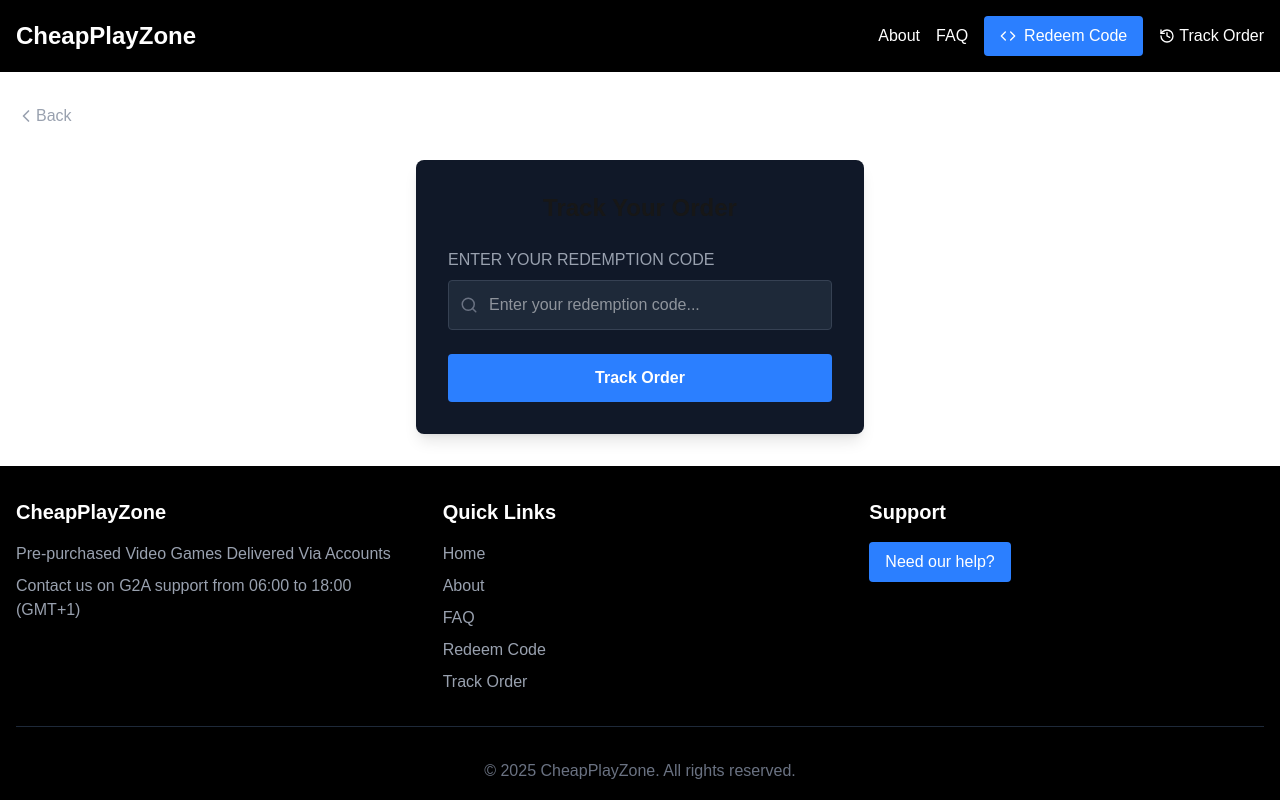
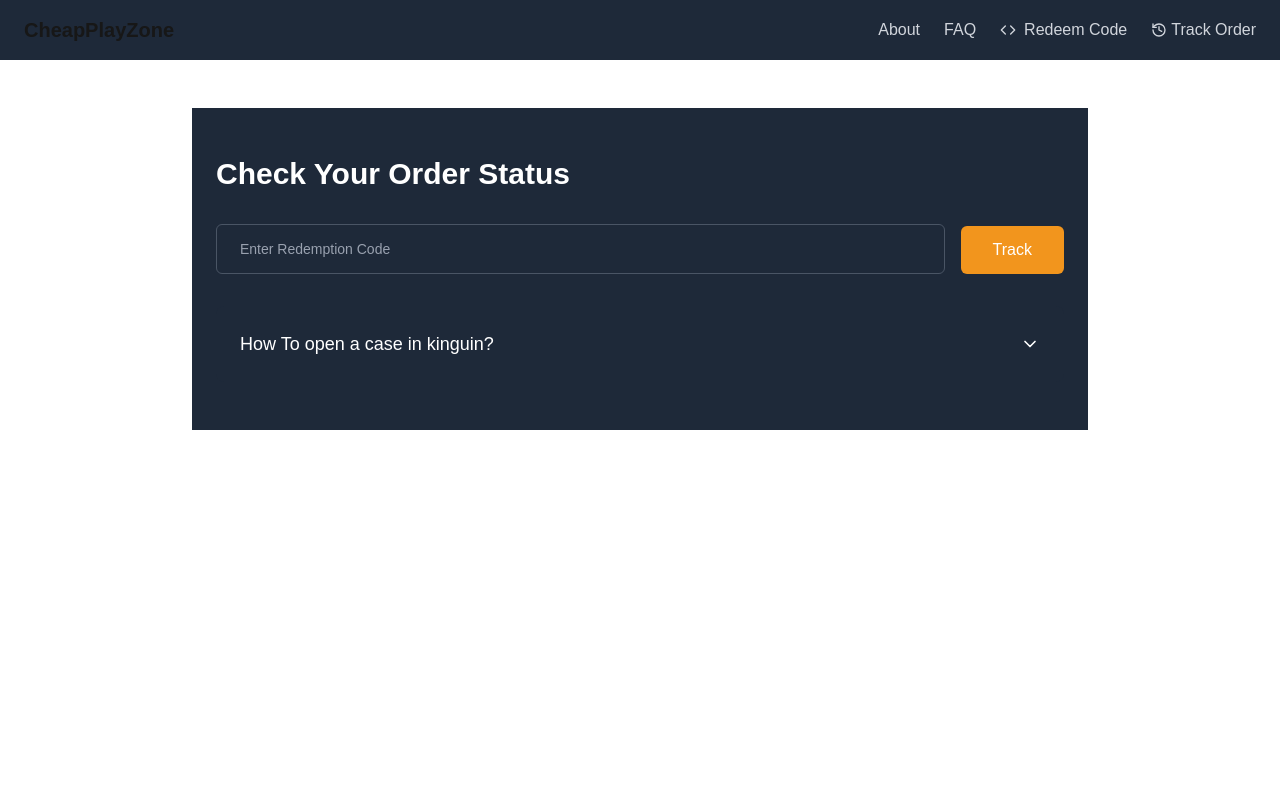
Before and after one commit to auzourth/speed-gaming, a Next.js app: page /track-order in a window 1280 px wide. Shown: the top 800 px of the page. Built offline with nearby package versions, Linux system fonts and the light colour scheme; no server answers.

Commit message:
feat: implement TrackOrder page with order tracking functionality and UI components

```diff
--- a/src/app/(browser)/track-order/page.tsx
+++ b/src/app/(browser)/track-order/page.tsx
@@ -1,17 +1,17 @@
 'use client';
 
 import React, { useState } from 'react';
-import { useRouter } from 'next/navigation';
-import Link from 'next/link';
-import { ChevronLeft, Search } from 'lucide-react';
+import { ChevronDown } from 'lucide-react';
 import { supabase } from '@/lib/supabase';
+import InputField from '@/components/ui/InputField';
+import OrderStepper from '@/components/ui/OrderStepper';
 
 export default function TrackOrder() {
-  const router = useRouter();
-
   const [code, setCode] = useState('');
   const [loading, setLoading] = useState(false);
   const [error, setError] = useState('');
+  const [order, setOrder] = useState<any>(null);
+  const [showFAQ, setShowFAQ] = useState(false);
 
   const handleSubmit = async (e: React.FormEvent) => {
     e.preventDefault();
@@ -28,7 +28,7 @@
       // Check if the code exists in Supabase
       const { data, error: searchError } = await supabase
         .from('cheap-play-zone')
-        .select('code')
+        .select('*')
         .eq('code', code.trim())
         .single();
 
@@ -38,8 +38,8 @@
         return;
       }
 
-      // Redirect to order details page
-      router.push(`/track-order/${code}`);
+      setOrder(data);
+      setLoading(false);
     } catch (err) {
       setError('Failed to find order. Please try again.');
       console.error(err);
@@ -47,58 +47,117 @@
     }
   };
 
+  // Parse the JSON data safely
+  const parseStepData = (jsonString: string) => {
+    try {
+      return JSON.parse(jsonString);
+    } catch (error) {
+      console.error('Error parsing JSON:', error);
+      return { status: 'null', timestamp: Date.now() }; // Default step if parsing fails
+    }
+  };
+
+  // Create steps array for OrderStepper
+  const getStepsData = () => {
+    if (!order) return [];
+
+    return [
+      parseStepData(order.pending),
+      parseStepData(order.processing),
+      parseStepData(order.completed),
+    ];
+  };
+
   return (
-    <div className="container mx-auto px-4 py-8">
-      <Link
-        href="/"
-        className="flex items-center text-gray-400 hover:text-white mb-8 transition-colors"
-      >
-        <ChevronLeft size={20} />
-        <span>Back</span>
-      </Link>
+    <div className="min-h-screen text-white">
+      {/* Main Content */}
+      <main className="bg-gray-800 max-w-4xl mx-auto px-6 py-12 my-12">
+        <h2 className="text-3xl font-bold mb-8">Check Your Order Status</h2>
 
-      <div className="max-w-md mx-auto bg-gray-900 p-8 rounded-lg shadow-lg">
-        <h1 className="text-2xl font-bold mb-6 text-center">
-          Track Your Order
-        </h1>
+        {/* Search Form */}
+        <form onSubmit={handleSubmit} className="flex items-end gap-4 mb-8">
+          <InputField
+            label="Enter Redemption Code"
+            value={code}
+            onChange={setCode}
+            className="flex-1"
+          />
+          <button
+            type="submit"
+            disabled={loading}
+            className={`bg-[#f2951d] hover:bg-orange-400 text-white font-medium px-8 py-3 rounded-md transition-colors ${
+              loading ? 'opacity-50 cursor-not-allowed' : ''
+            }`}
+          >
+            {loading ? 'Tracking...' : 'Track'}
+          </button>
+        </form>
 
+        {/* Error Message */}
         {error && (
-          <div className="bg-red-900/50 border border-red-500 text-white p-3 rounded mb-4">
+          <div className="bg-red-900/50 border border-red-500 text-white p-4 rounded-md mb-8">
             {error}
           </div>
         )}
 
-        <form onSubmit={handleSubmit}>
-          <div className="mb-6">
-            <label className="block text-gray-400 mb-2">
-              ENTER YOUR REDEMPTION CODE
-            </label>
-            <div className="relative">
-              <input
-                type="text"
-                value={code}
-                onChange={(e) => setCode(e.target.value)}
-                placeholder="Enter your redemption code..."
-                className="w-full bg-gray-800 border border-gray-700 rounded p-3 pl-10 text-white"
-              />
-              <Search
-                size={18}
-                className="absolute left-3 top-1/2 transform -translate-y-1/2 text-gray-500"
-              />
+        {/* Order Information */}
+        {order && (
+          <div className="bg-gray-800 rounded-lg p-6 mb-8">
+            <h3 className="text-xl font-semibold mb-6">Order Information</h3>
+
+            <div className="grid grid-cols-1 gap-4 mb-8">
+              <div>
+                <span className="text-gray-400">Game Email: </span>
+                <span className="text-white">{order?.email}</span>
+              </div>
+              <div>
+                <span className="text-gray-400">Game Password: </span>
+                <span className="text-white">{order.code}</span>
+              </div>
+              <div>
+                <span className="text-gray-400">Guide: </span>
+                <span className="text-white">{order.loginInfo}</span>
+              </div>
             </div>
+
+            {/* Order Stepper */}
+            <OrderStepper steps={getStepsData()} />
           </div>
+        )}
 
+        {/* FAQ Section */}
+        <div className="bg-gray-800 rounded-lg p-6">
           <button
-            type="submit"
-            disabled={loading}
-            className={`w-full bg-blue-500 text-white font-bold py-3 px-4 rounded transition-colors ${
-              loading ? 'opacity-50 cursor-not-allowed' : 'hover:bg-blue-600'
-            }`}
+            onClick={() => setShowFAQ(!showFAQ)}
+            className="flex items-center justify-between w-full text-left"
           >
-            {loading ? 'Searching...' : 'Track Order'}
+            <h3 className="text-lg font-medium">
+              How To open a case in kinguin?
+            </h3>
+            <ChevronDown
+              className={`w-5 h-5 transition-transform ${
+                showFAQ ? 'rotate-180' : ''
+              }`}
+            />
           </button>
-        </form>
-      </div>
+
+          {showFAQ && (
+            <div className="mt-4 pt-4 border-t border-gray-700">
+              <p className="text-gray-300">
+                To open a case in Kinguin, please follow these steps:
+              </p>
+              <ol className="list-decimal list-inside mt-2 space-y-1 text-gray-300">
+                <li>Log into your Kinguin account</li>
+                <li>Navigate to your order history</li>
+                <li>Find the relevant order and click "Report Problem"</li>
+                <li>Select the appropriate issue category</li>
+                <li>Provide detailed information about your problem</li>
+                <li>Submit the case and wait for support response</li>
+              </ol>
+            </div>
+          )}
+        </div>
+      </main>
     </div>
   );
 }
--- a/src/components/common/Header.tsx
+++ b/src/components/common/Header.tsx
@@ -22,13 +22,13 @@
   }
 
   return (
-    <header className="bg-black text-white p-4">
-      <div className="container mx-auto flex justify-between items-center">
-        <Link href="/" className="text-2xl font-bold">
-          CheapPlayZone
+    <header className="bg-gray-800 px-6 py-4">
+      <div className="max-w-7xl mx-auto flex items-center justify-between">
+        <Link href="/">
+          <h1 className="text-xl font-bold">CheapPlayZone</h1>
         </Link>
 
-        <nav className="flex items-center space-x-4">
+        <nav className="flex items-center space-x-6">
           {isAdmin ? (
             <>
               <div className="relative">
@@ -53,22 +53,25 @@
             </>
           ) : (
             <>
-              <Link href="/about" className="hover:text-blue-400">
+              <Link
+                href="/about"
+                className="text-gray-300 hover:text-orange-400"
+              >
                 About
               </Link>
-              <Link href="/faq" className="hover:text-blue-400">
+              <Link href="/faq" className="text-gray-300 hover:text-orange-400">
                 FAQ
               </Link>
               <Link
                 href="/redeem"
-                className="flex items-center bg-blue-500 hover:bg-blue-600 text-white px-4 py-2 rounded transition-colors"
+                className="flex items-center text-gray-300 hover:text-orange-400"
               >
                 <Code size={16} className="mr-2" />
                 Redeem Code
               </Link>
               <Link
                 href="/track-order"
-                className="flex items-center hover:text-blue-400"
+                className="flex items-center text-gray-300 hover:text-orange-400"
               >
                 <History size={16} className="mr-1" />
                 Track Order
--- /dev/null
+++ b/src/components/ui/InputField.tsx
@@ -0,0 +1,59 @@
+'use client';
+import React, { useState } from 'react';
+
+interface InputFieldProps {
+  label: string;
+  value: string;
+  onChange: (value: string) => void;
+  placeholder?: string;
+  type?: 'text' | 'email' | 'password';
+  className?: string;
+  required?: boolean;
+}
+
+const InputField: React.FC<InputFieldProps> = ({
+  label,
+  value,
+  onChange,
+  placeholder,
+  type = 'text',
+  className = '',
+  required = false,
+}) => {
+  const [isFocused, setIsFocused] = useState(false);
+  const [isHovered, setIsHovered] = useState(false);
+  const hasValue = value.length > 0;
+  const isActive = isFocused || hasValue || isHovered;
+
+  return (
+    <div className={`relative ${className}`}>
+      <div
+        className="relative"
+        onMouseEnter={() => setIsHovered(true)}
+        onMouseLeave={() => setIsHovered(false)}
+      >
+        <input
+          type={type}
+          value={value}
+          onChange={(e) => onChange(e.target.value)}
+          onFocus={() => setIsFocused(true)}
+          onBlur={() => setIsFocused(false)}
+          className="w-full bg-gray-800 border border-gray-600 rounded-md px-4 pt-3 pb-3 text-white focus:outline-none focus:ring-2 focus:ring-gray-50 focus:border-gray-50 transition-all duration-200"
+          required={required}
+        />
+        <label
+          className={`absolute bg-gray-800 px-2 transition-all duration-200 pointer-events-none ${
+            isActive
+              ? '-top-2 left-4 text-xs text-orange-400 font-medium'
+              : 'top-1/2 left-4 -translate-y-1/2 text-sm text-gray-400'
+          }`}
+        >
+          {label}
+          {required && <span className="text-red-400 ml-1">*</span>}
+        </label>
+      </div>
+    </div>
+  );
+};
+
+export default InputField;
--- /dev/null
+++ b/src/components/ui/OrderStepper.tsx
@@ -0,0 +1,126 @@
+'use client';
+import React from 'react';
+
+interface Step {
+  label: string;
+  status: 'completed' | 'processing' | 'null';
+  timestamp?: string;
+}
+
+interface OrderStepperProps {
+  steps: Step[];
+  className?: string;
+}
+
+const OrderStepper: React.FC<OrderStepperProps> = ({
+  steps,
+  className = '',
+}) => {
+  // Static step labels
+  const stepLabels = ['pending', 'processing', 'Completed'];
+  const stepDescriptions = [
+    'Order is pending.',
+    'Order is processing.',
+    'The order completed.',
+  ];
+
+  console.log('steps:', steps);
+
+  return (
+    <div className={`w-full ${className}`}>
+      {/* Progress Bar */}
+      <div className="relative mb-8">
+        {/* Background line */}
+        <div className="absolute top-4 left-4 right-4 h-0.5 bg-gray-600"></div>
+
+        {/* Progress line */}
+        <div
+          className="absolute top-4 left-2 h-0.5 bg-green-500 transition-all duration-300"
+          style={{
+            width:
+              steps.filter((step) => step.status === 'completed').length ===
+              steps.length
+                ? 'calc(100% - 2rem)'
+                : `${
+                    (steps.filter((step) => step.status === 'completed')
+                      .length /
+                      (steps.length - 1)) *
+                    100
+                  }%`,
+          }}
+        ></div>
+
+        <div className="flex items-center justify-between relative">
+          {steps.map((step, index) => (
+            <div
+              key={index}
+              className="flex flex-col items-center relative z-10"
+            >
+              {/* Step Circle */}
+              <div
+                className={`w-8 h-8 rounded-full flex items-center justify-center text-sm font-medium transition-colors duration-200 ${
+                  step.status === 'completed'
+                    ? 'bg-green-500'
+                    : step.status === 'processing'
+                    ? 'bg-yellow-500'
+                    : 'bg-gray-600'
+                }`}
+              >
+                {step.status === 'completed'
+                  ? '✓'
+                  : step.status === 'processing'
+                  ? '✓'
+                  : index + 1}
+              </div>
+
+              {/* Step Label */}
+              <span className={`mt-2 text-xs text-center ${'text-gray-400'}`}>
+                {stepLabels[index]}
+              </span>
+            </div>
+          ))}
+        </div>
+      </div>
+
+      {/* Step Details */}
+      <div className="space-y-3">
+        {steps.map((step, index) => (
+          <div
+            key={index}
+            className={`flex items-start space-x-3 ${
+              step.status === 'null' ? 'opacity-60' : ''
+            }`}
+          >
+            <div
+              className={`w-3 h-3 rounded-full mt-1 flex-shrink-0 ${
+                step.status === 'completed'
+                  ? 'bg-green-500'
+                  : step.status === 'processing'
+                  ? 'bg-yellow-500'
+                  : 'bg-gray-600'
+              }`}
+            />
+            <div className="flex-1 flex gap-2">
+              {step.timestamp && (
+                <div className="text-gray-400 text-sm mb-1">
+                  {step.timestamp}
+                </div>
+              )}
+              <div
+                className={`text-sm ${
+                  step.status === 'completed' || step.status === 'processing'
+                    ? 'text-white font-medium'
+                    : 'text-gray-400'
+                }`}
+              >
+                {stepDescriptions[index]}
+              </div>
+            </div>
+          </div>
+        ))}
+      </div>
+    </div>
+  );
+};
+
+export default OrderStepper;
```
